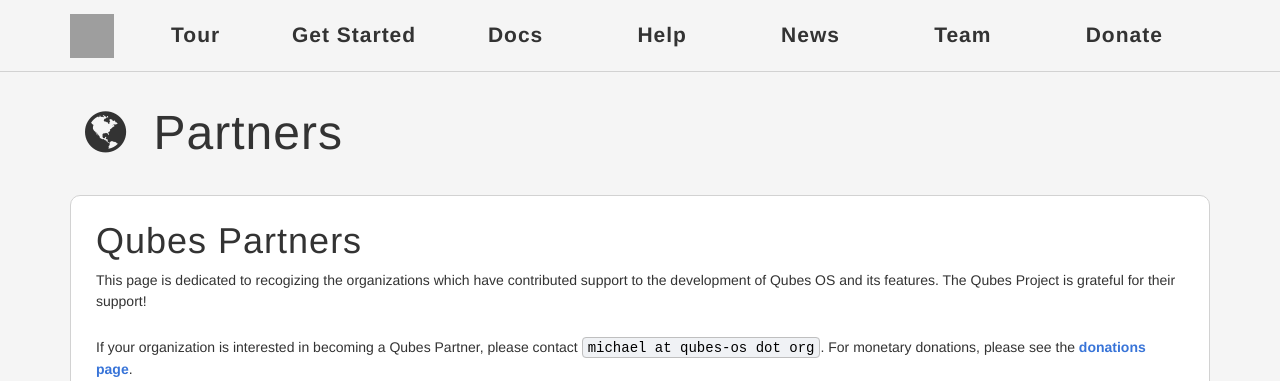
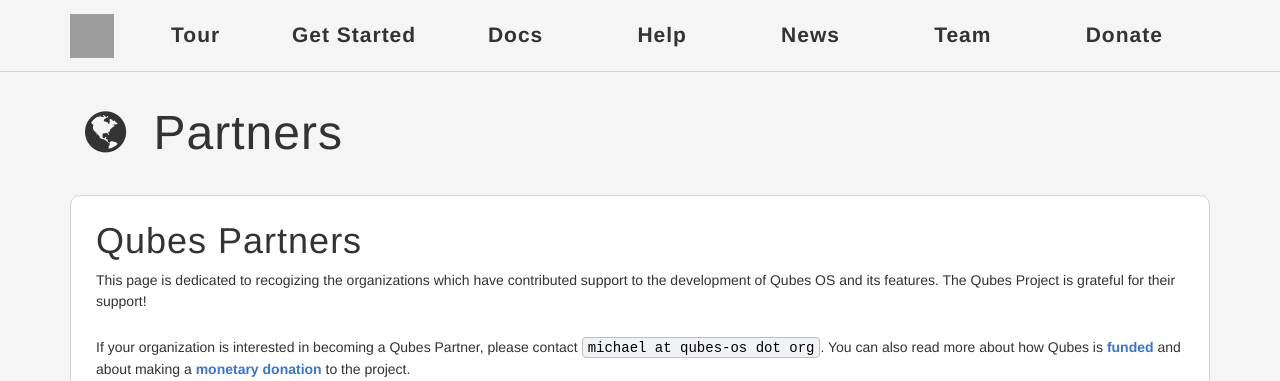
Before and after one commit to QubesOS/qubesos.github.io, a Jekyll site: the page built from pages/partners.md, in a window 1280 px wide and 900 px high, cut to the strip 0-381 px from the top of the window. Built offline with Jekyll 4.4.1, drawn with Linux system fonts in a browser that asks for light colours; some web fonts are replaced; grey boxes are pictures that could not be loaded.

Commit message:
Add link to Funding page and fix link to Donations page
QubesOS/qubes-issues#1701

```diff
--- a/pages/partners.md
+++ b/pages/partners.md
@@ -13,8 +13,8 @@ support to the development of Qubes OS and its features. The Qubes Project is
 grateful for their support!
 
 If your organization is interested in becoming a Qubes Partner, please
-contact `michael at qubes-os dot org`. For monetary
-donations, please see the [donations page](/en/donate).
+contact `michael at qubes-os dot org`. You can also read more about how Qubes is
+[funded] and about making a [monetary donation] to the project.
 
 [![nlnet](/attachment/site/nlnet.gif)][nlnet]
 
@@ -31,6 +31,8 @@ In 2014-2015, the [Open Technology Fund funded][otf-f] the Qubes project to inte
 Beginning in 2015 the international human rights organization [Access Now][accessnow]
 generously agreed to provide staff time to help manage the Qubes OS project.
 
+[funded]: /funding/
+[monetary donation]: /donate/
 [nlnet]: https://nlnet.nl
 [otf]: https://www.opentechfund.org/
 [otf-f]: https://www.opentech.fund/project/qubes-os
```
